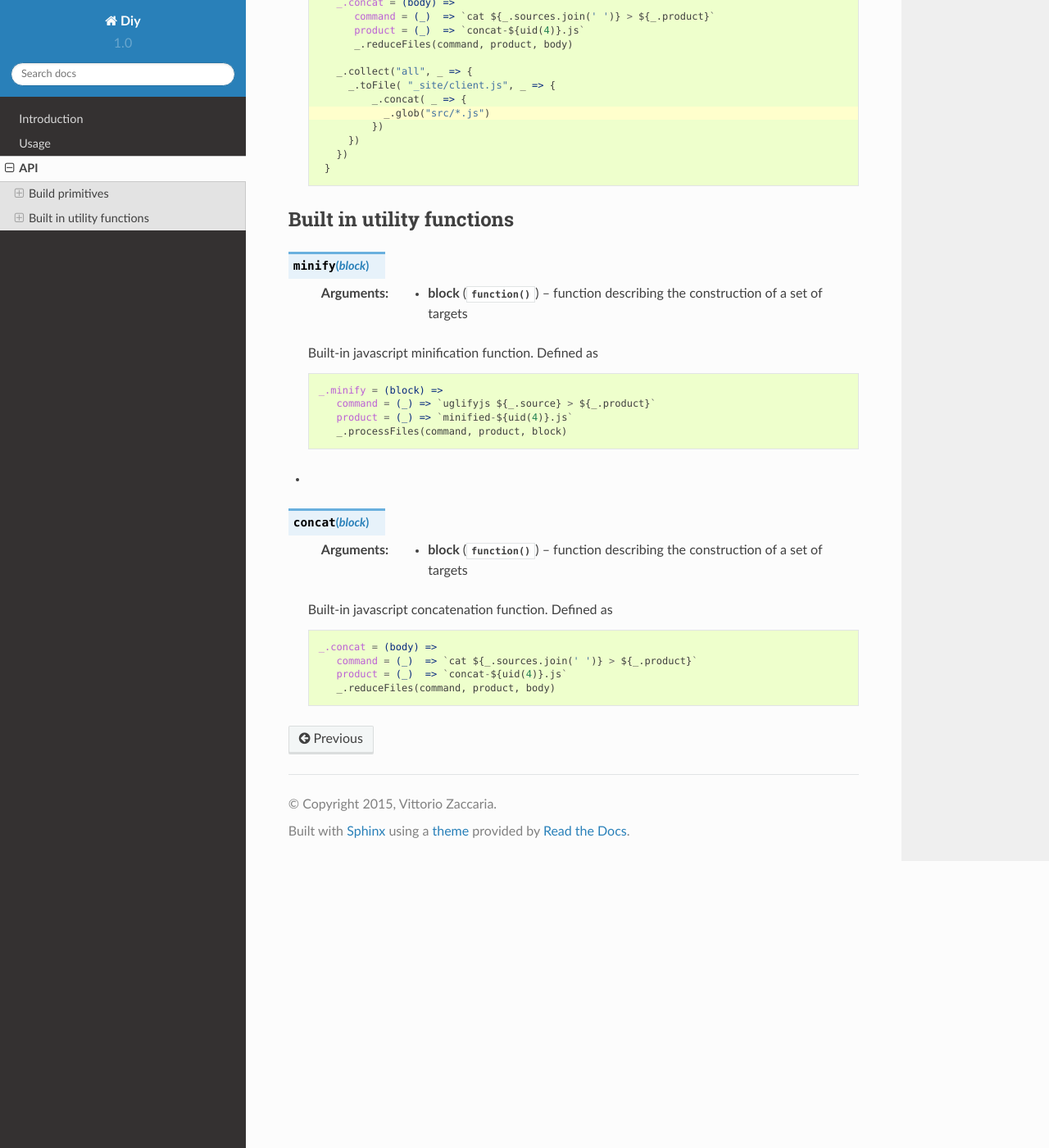
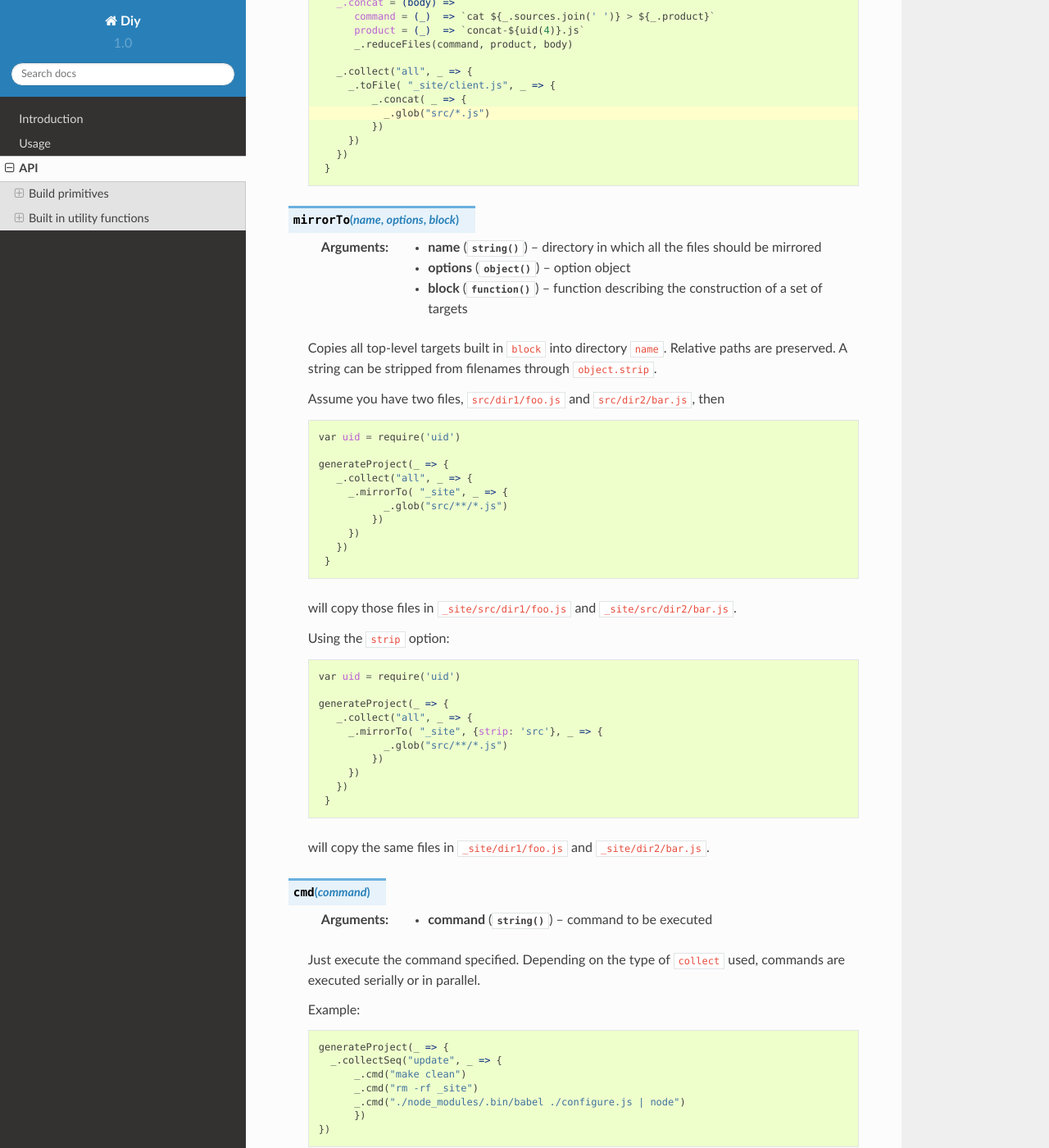
Before and after one commit to vzaccaria/diy-website, a Sphinx documentation site: the page built from docs/api.rst, in a window 1280 px wide and 1400 px high, scrolled down 4973 px. Shown: the whole window at 82% size. Built offline with Sphinx 7.4.7 and the Read the Docs theme 2.0.0, drawn with Linux system fonts in a browser that asks for light colours.

Commit message:
Update API

```diff
--- a/docs/api.rst
+++ b/docs/api.rst
@@ -263,6 +263,73 @@ The utility section that comes after is just built above these primitives.
             })
           }
 
+
+.. js:function:: mirrorTo(name, options, block)
+
+      :param string name: directory in which all the files should be mirrored
+      :param object options: option object
+      :param function block: function describing the construction of a set of targets
+
+      Copies all top-level targets built in ``block`` into directory ``name``. Relative paths are preserved.
+      A string can be stripped from filenames through ``object.strip``.
+
+      Assume you have two files, ``src/dir1/foo.js`` and ``src/dir2/bar.js``, then
+
+      .. code-block:: coffeescript
+
+         var uid = require('uid')
+
+         generateProject(_ => {
+            _.collect("all", _ => {
+              _.mirrorTo( "_site", _ => {
+                    _.glob("src/**/*.js")
+                  })
+              })
+            })
+          }
+
+      will copy those files in ``_site/src/dir1/foo.js`` and ``_site/src/dir2/bar.js``.
+
+      Using the ``strip`` option:
+
+      .. code-block:: coffeescript
+
+         var uid = require('uid')
+
+         generateProject(_ => {
+            _.collect("all", _ => {
+              _.mirrorTo( "_site", {strip: 'src'}, _ => {
+                    _.glob("src/**/*.js")
+                  })
+              })
+            })
+          }
+
+      will copy the same files in ``_site/dir1/foo.js`` and ``_site/dir2/bar.js``.
+
+.. js:function:: cmd(command)
+
+  :param string command: command to be executed
+
+  Just execute the command specified. Depending on the type
+  of ``collect`` used, commands are executed serially or
+  in parallel.
+
+  Example:
+
+  .. code-block:: coffeescript
+
+    generateProject(_ => {
+      _.collectSeq("update", _ => {
+          _.cmd("make clean")
+          _.cmd("rm -rf _site")
+          _.cmd("./node_modules/.bin/babel ./configure.js | node")
+          })
+    })
+
+
+
+
 Built in utility functions
 **************************
 
```
